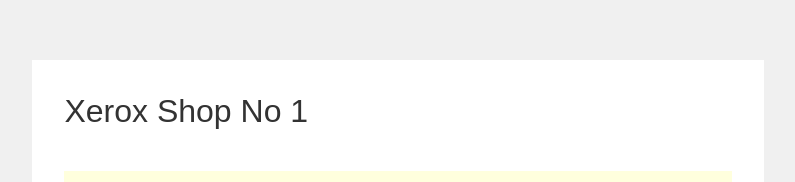
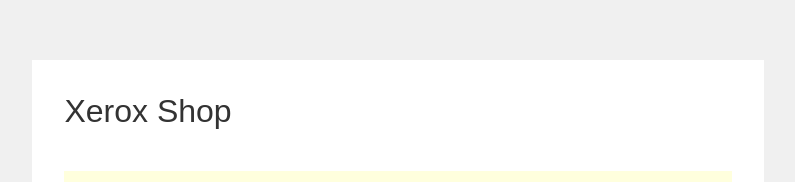
Before and after one commit to vrushabhskulkarni/xopyfrontend, a React (Create React App) app: page /dashboard in a window 1280 px wide. Shown: the part 232-414 px from the top of the page, without its empty margins (242-1037 px from the left). Built offline with nearby package versions, Linux system fonts and the light colour scheme; no server answers.

Commit message:
Dashboard Changes

```diff
--- a/src/pages/Operator/Dashboard.js
+++ b/src/pages/Operator/Dashboard.js
@@ -13,7 +13,7 @@
         const data = await response.json();
 
         if (data.success && data.files) {
-          const fifteenMinutesAgo = new Date(Date.now() - 2 * 60 * 1000); // 5 minutes ago
+          const fifteenMinutesAgo = new Date(Date.now() - 2 * 60 * 1000); // 2 minutes ago
 
           const recentFiles = data.files.filter(file => {
             const fileModifiedTime = new Date(file.lastModified);
@@ -77,7 +77,7 @@
   return (
     <div className="dashboard">
       <header className="dashboard-header">
-        <h1>Xerox Shop No 1</h1>
+        <h1>Xerox Shop</h1>
         {/* Profile image should be replaced with actual image path */}
         {/* <img src="path-to-profile-image.jpg" alt="Profile" className="profile-image" /> */}
       </header>
```
